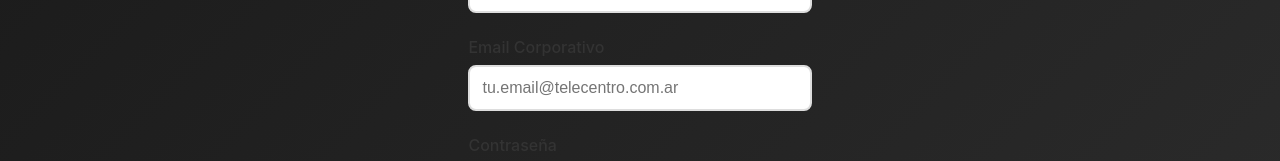
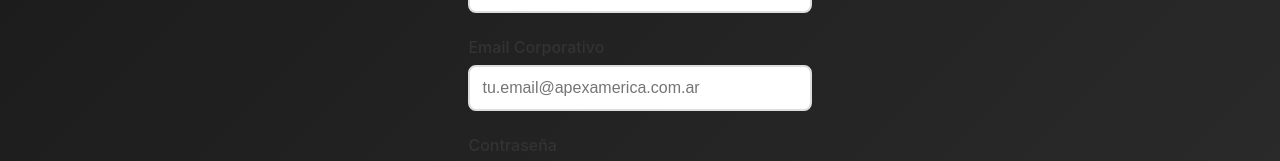
Before and after one commit to Arzeninho/Simulador-de-Metricas, a React (Vite) app in the folder simulador-metricas-telecentro/: page / in a window 1280 px wide. Both pictures are taken after a click on the button "¿No tienes usuario? Regístrate aquí". Shown: the part 264-425 px from the top of the page. Built offline with nearby package versions, Linux system fonts and the light colour scheme.

Commit message:
Actualizo configuración API

```diff
--- a/simulador-metricas-telecentro/src/components/GestionUsuarios.jsx
+++ b/simulador-metricas-telecentro/src/components/GestionUsuarios.jsx
@@ -88,8 +88,8 @@ const GestionUsuarios = ({ onClose }) => {
       nuevosErrores.email = 'El email es requerido';
     } else if (!/^[^\s@]+@[^\s@]+\.[^\s@]+$/.test(formData.email)) {
       nuevosErrores.email = 'Formato de email inválido';
-    } else if (!formData.email.toLowerCase().endsWith('@telecentro.com.ar') && !formData.email.toLowerCase().endsWith('@telecentro.com')) {
-      nuevosErrores.email = 'Debe ser un email de Telecentro (@telecentro.com.ar)';
+    } else if (!formData.email.toLowerCase().endsWith('@apexamerica.com.ar') && !formData.email.toLowerCase().endsWith('@apexamerica.com')) {
+      nuevosErrores.email = 'Debe ser un email de Apexamerica (@apexamerica.com.ar)';
     }
     if (!formData.password || formData.password.length < 6) {
       nuevosErrores.password = 'La contraseña debe tener al menos 6 caracteres';
@@ -217,7 +217,7 @@ const GestionUsuarios = ({ onClose }) => {
                   value={formData.email}
                   onChange={handleChange}
                   required
-                  placeholder="email@telecentro.com.ar"
+                  placeholder="email@apexamerica.com.ar"
                   className={errores.email ? 'input-error' : ''}
                 />
                 {errores.email && <span className="error-text">{errores.email}</span>}
--- a/simulador-metricas-telecentro/src/components/Registro.jsx
+++ b/simulador-metricas-telecentro/src/components/Registro.jsx
@@ -29,8 +29,8 @@ const Registro = ({ onRegistroExitoso, onSwitchToLogin }) => {
           nuevosErrores.email = 'El email es requerido';
         } else if (!/^[^\s@]+@[^\s@]+\.[^\s@]+$/.test(valor)) {
           nuevosErrores.email = 'Formato de email inválido';
-        } else if (!valor.toLowerCase().endsWith('@telecentro.com.ar') && !valor.toLowerCase().endsWith('@telecentro.com')) {
-          nuevosErrores.email = 'Debe ser un email de Telecentro (@telecentro.com.ar)';
+        } else if (!valor.toLowerCase().endsWith('@apexamerica.com.ar') && !valor.toLowerCase().endsWith('@apexamerica.com')) {
+          nuevosErrores.email = 'Debe ser un email de Apexamerica (@apexamerica.com.ar)';
         } else {
           delete nuevosErrores.email;
         }
@@ -74,8 +74,8 @@ const Registro = ({ onRegistroExitoso, onSwitchToLogin }) => {
       nuevosErrores.email = 'El email es requerido';
     } else if (!/^[^\s@]+@[^\s@]+\.[^\s@]+$/.test(formData.email)) {
       nuevosErrores.email = 'Formato de email inválido';
-    } else if (!formData.email.toLowerCase().endsWith('@telecentro.com.ar') && !formData.email.toLowerCase().endsWith('@telecentro.com')) {
-      nuevosErrores.email = 'Debe ser un email de Telecentro (@telecentro.com.ar)';
+    } else if (!formData.email.toLowerCase().endsWith('@apexamerica.com.ar') && !formData.email.toLowerCase().endsWith('@apexamerica.com')) {
+      nuevosErrores.email = 'Debe ser un email de Apexamerica (@apexamerica.com.ar)';
     }
     if (!formData.password || formData.password.length < 6) {
       nuevosErrores.password = 'La contraseña debe tener al menos 6 caracteres';
@@ -158,7 +158,7 @@ const Registro = ({ onRegistroExitoso, onSwitchToLogin }) => {
               name="email"
               value={formData.email}
               onChange={handleChange}
-              placeholder="tu.email@telecentro.com.ar"
+              placeholder="tu.email@apexamerica.com.ar"
               className={errores.email ? 'input-error' : ''}
               required
             />
```
Also changed, not shown: 1 other file (tests, documents, lock files or other folders).
